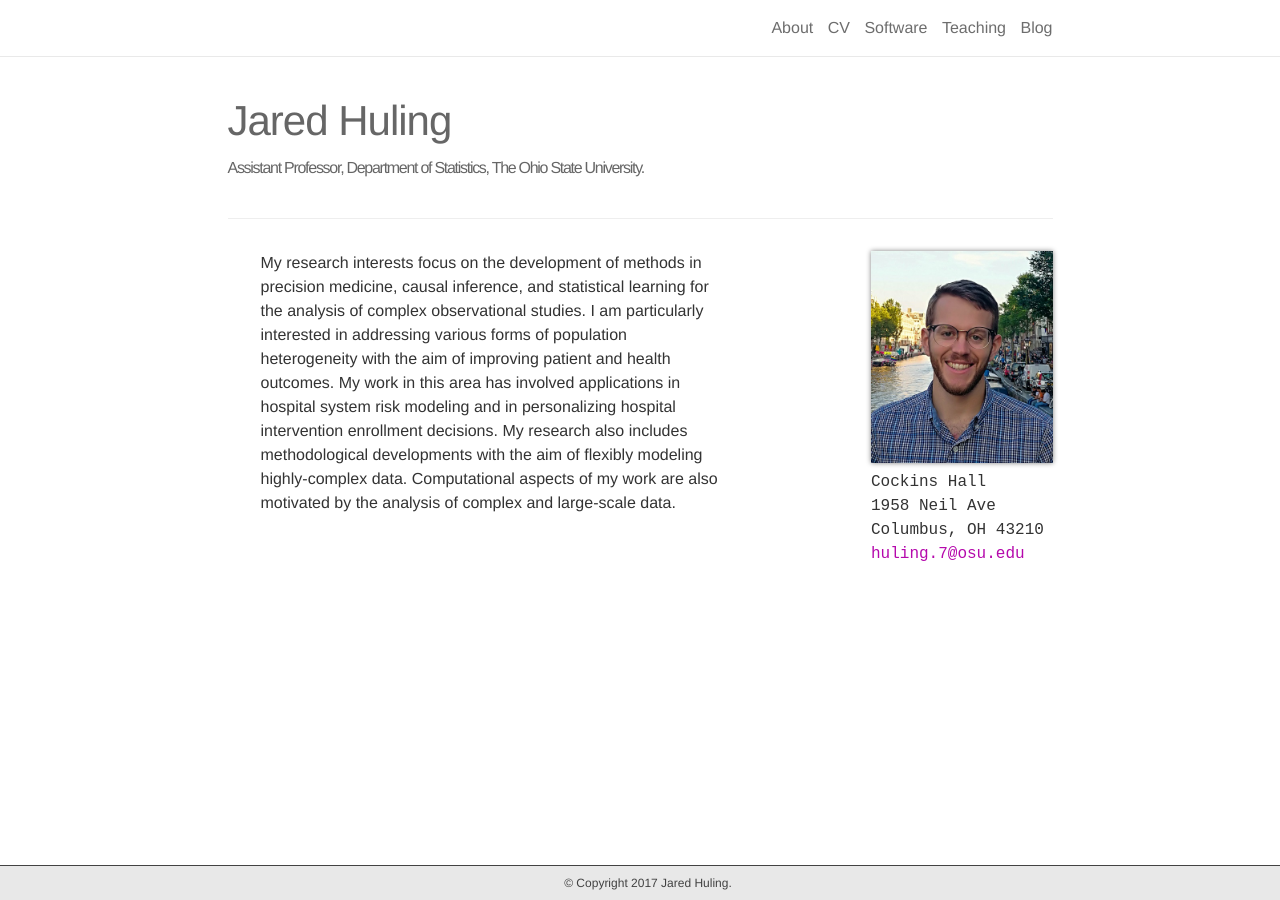
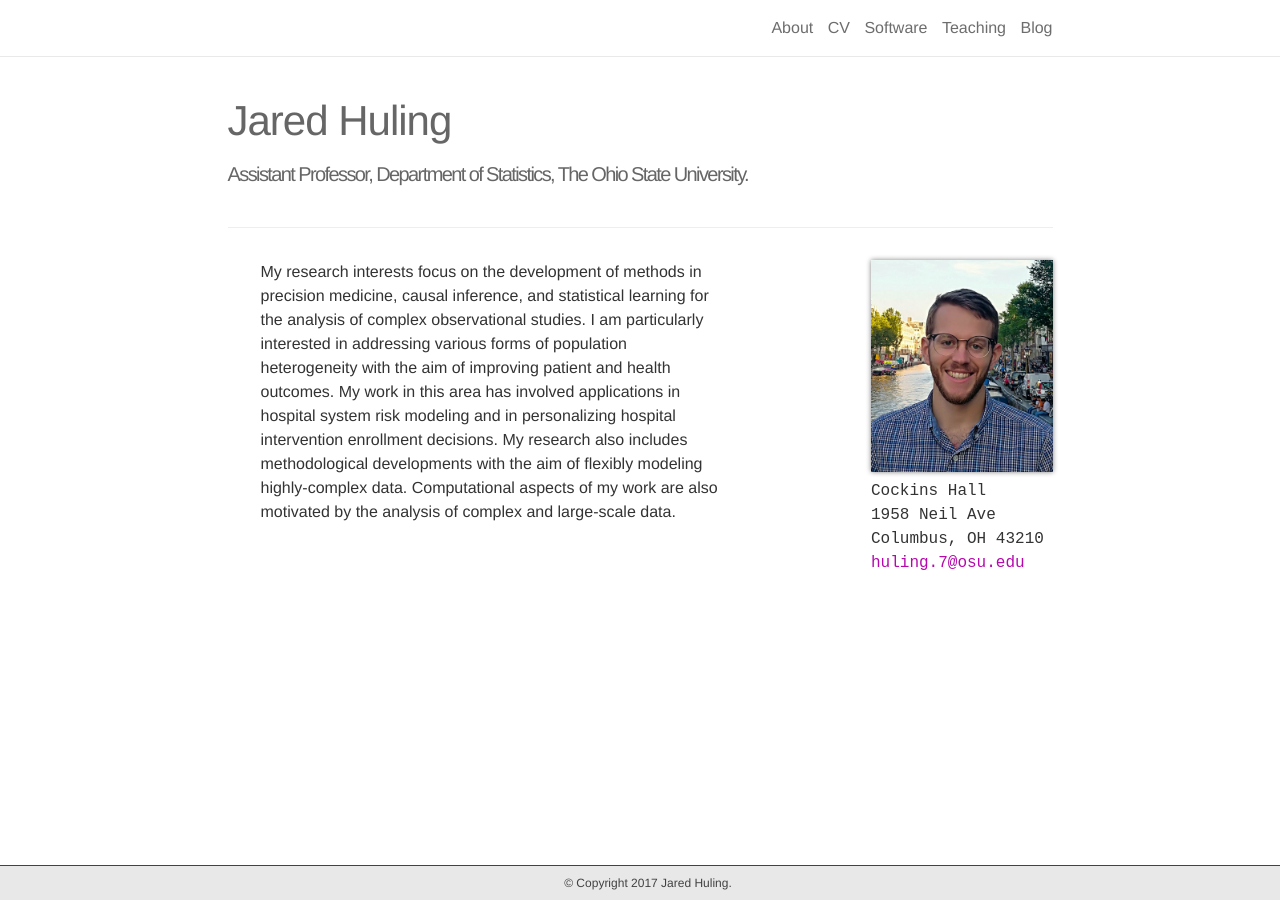
Before and after one commit to jaredhuling/jaredhuling.github.io, a Jekyll site: the page built from _pages/about.md, in a window 1280 px wide. Built offline with Jekyll 4.4.1, drawn with Linux system fonts in a browser that asks for light colours; nearby versions of some CDN libraries.

Commit message:
changed descr to h3

```diff
--- a/_layouts/about.html
+++ b/_layouts/about.html
@@ -6,7 +6,7 @@ layout: default
 
       <header class="post-header">
         <h1 class="post-title">{{ page.title }}</h1>
-        <h4 class="post-description">{{ page.description }}</h4>
+        <h3 class="post-description">{{ page.description }}</h3>
       </header>
 
       <article class="post-content {{page.title}} clearfix">
```
